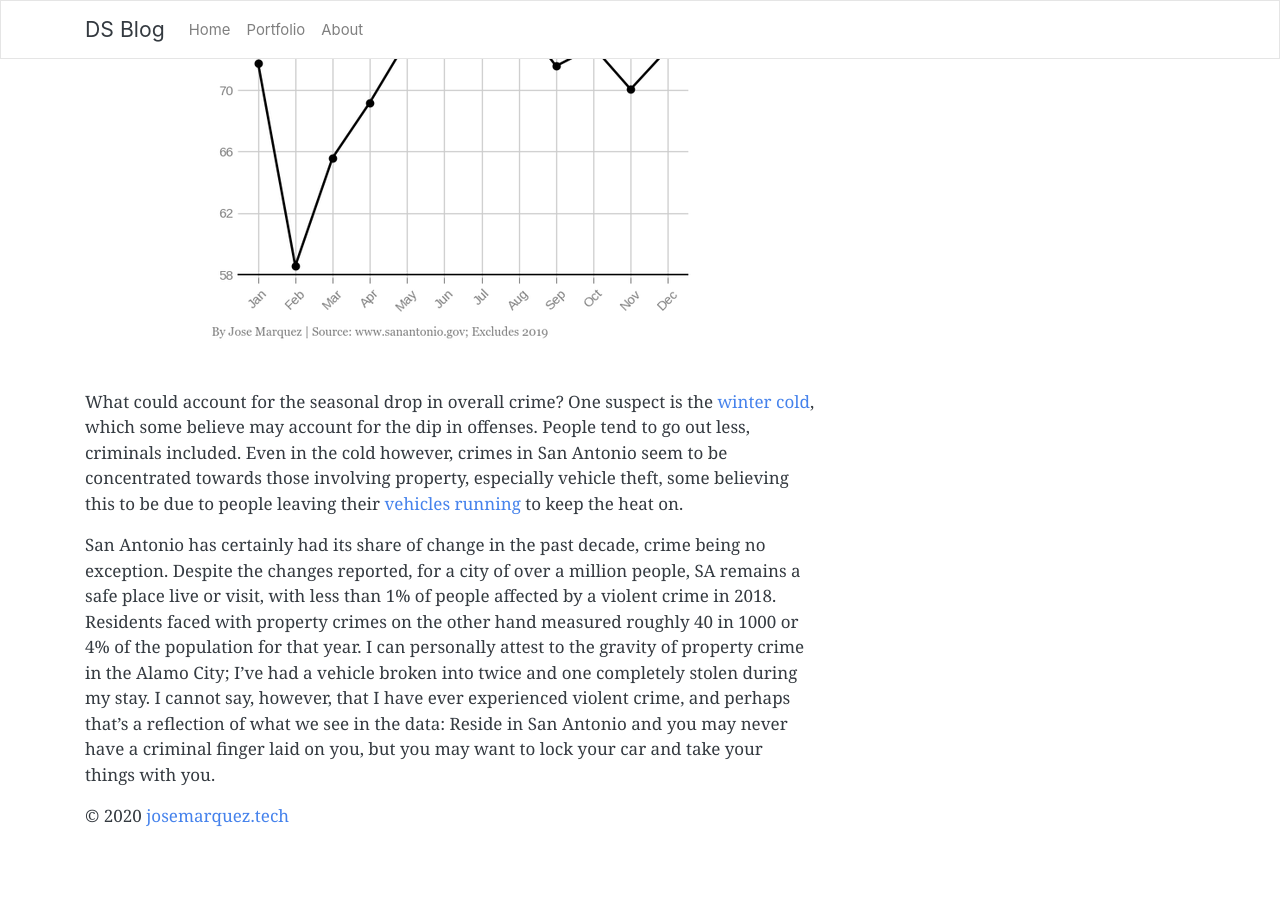
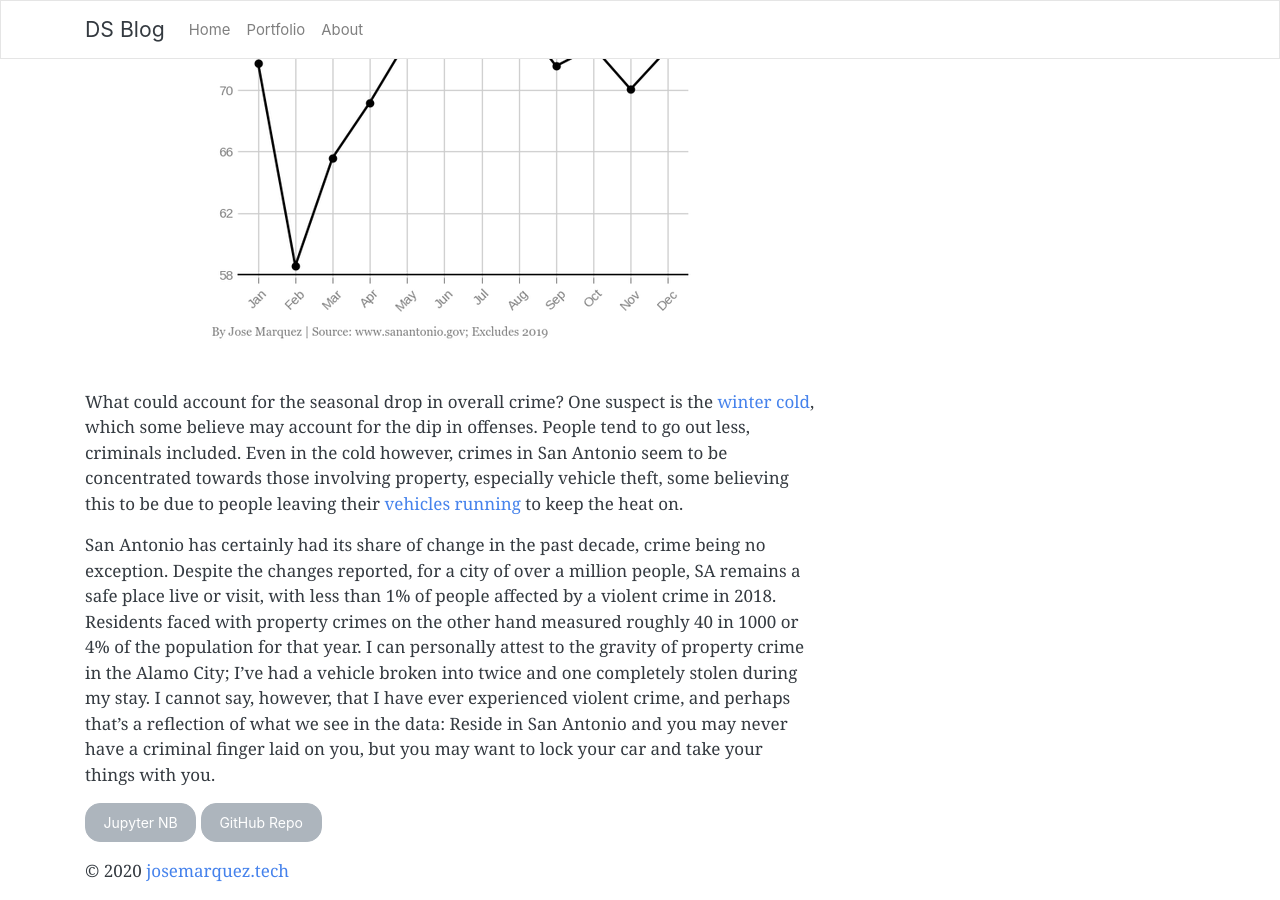
Before and after one commit to jose-marquez89/blog, a Jekyll site: the page built from _posts/2019-12-12-crime-in-san-antonio-how-safe-is-the-alamo-city.md, in a window 1280 px wide and 900 px high, scrolled down 3667 px. Built offline with Jekyll 4.4.1, drawn with Linux system fonts in a browser that asks for light colours; comment, search, counter and statistics services are not loaded; before the commit the page ends 4512 px from its top, so only the background shows below that.

Commit message:
adds buttons for jupyter notebook and repo

```diff
--- a/_posts/2019-12-12-crime-in-san-antonio-how-safe-is-the-alamo-city.md
+++ b/_posts/2019-12-12-crime-in-san-antonio-how-safe-is-the-alamo-city.md
@@ -45,3 +45,6 @@ Despite the admittedly scary upward trend in violent crime statistics, less than
 What could account for the seasonal drop in overall crime? One suspect is the [winter cold](https://www.nbcnews.com/news/us-news/does-cold-stop-crime-it-seems-so-n309856), which some believe may account for the dip in offenses. People tend to go out less, criminals included. Even in the cold however, crimes in San Antonio seem to be concentrated towards those involving property, especially vehicle theft, some believing this to be due to people leaving their [vehicles running](https://www.nbcnews.com/news/us-news/does-cold-stop-crime-it-seems-so-n309856) to keep the heat on.
 
 San Antonio has certainly had its share of change in the past decade, crime being no exception. Despite the changes reported, for a city of over a million people, SA remains a safe place live or visit, with less than 1% of people affected by a violent crime in 2018. Residents faced with property crimes on the other hand measured roughly 40 in 1000 or 4% of the population for that year. I can personally attest to the gravity of property crime in the Alamo City; I’ve had a vehicle broken into twice and one completely stolen during my stay. I cannot say, however, that I have ever experienced violent crime, and perhaps that’s a reflection of what we see in the data: Reside in San Antonio and you may never have a criminal finger laid on you, but you may want to lock your car and take your things with you.
+
+<a href="https://github.com/jose-marquez89/crime-in-sa/blob/master/sa_crime_data_exploration.ipynb" target="_blank" rel="noopener noreferrer" type="button" class="btn btn-secondary">Jupyter NB</a>
+<a href="https://github.com/jose-marquez89/crime-in-sa" target="_blank" rel="noopener noreferrer" type="button" class="btn btn-secondary">GitHub Repo</a>
```
